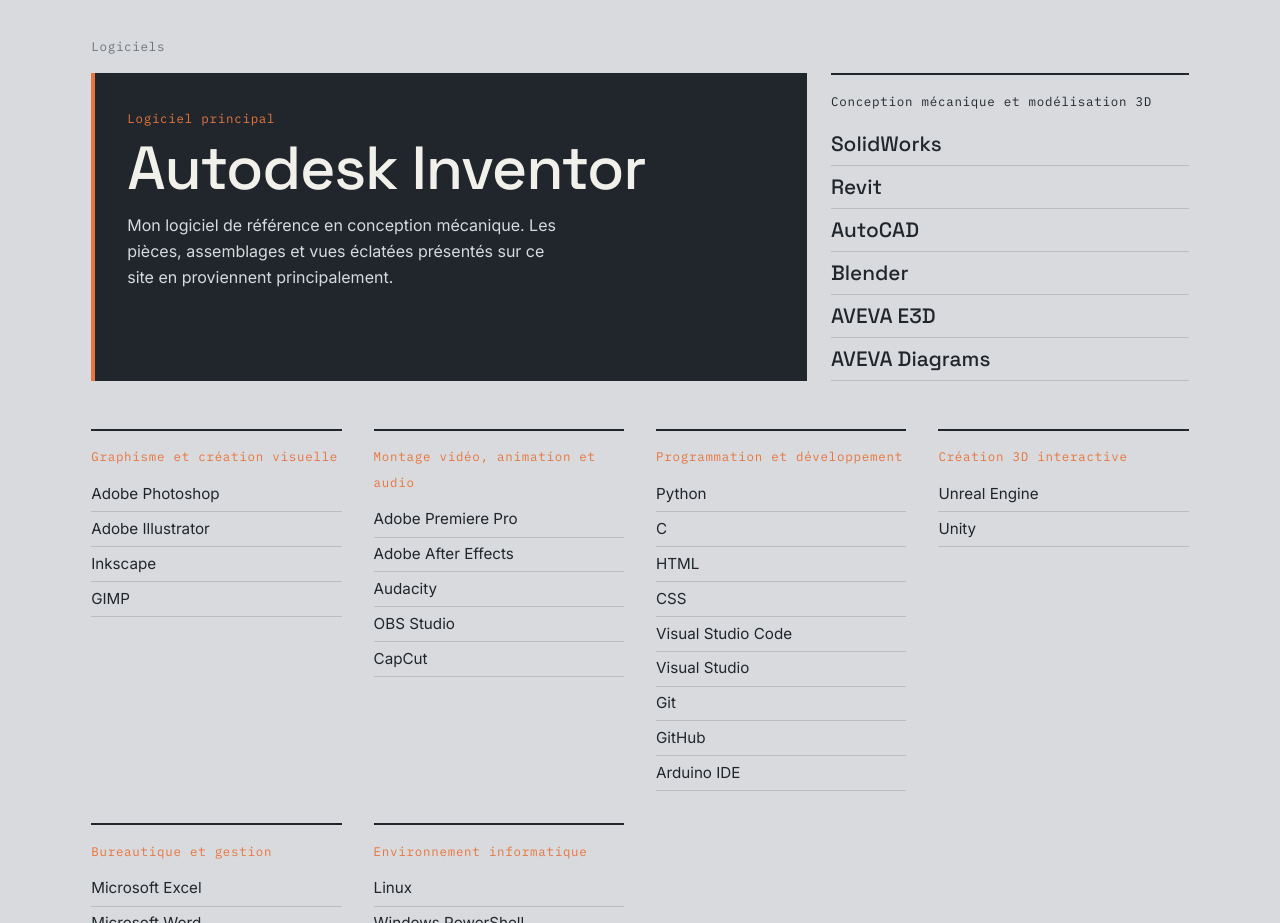
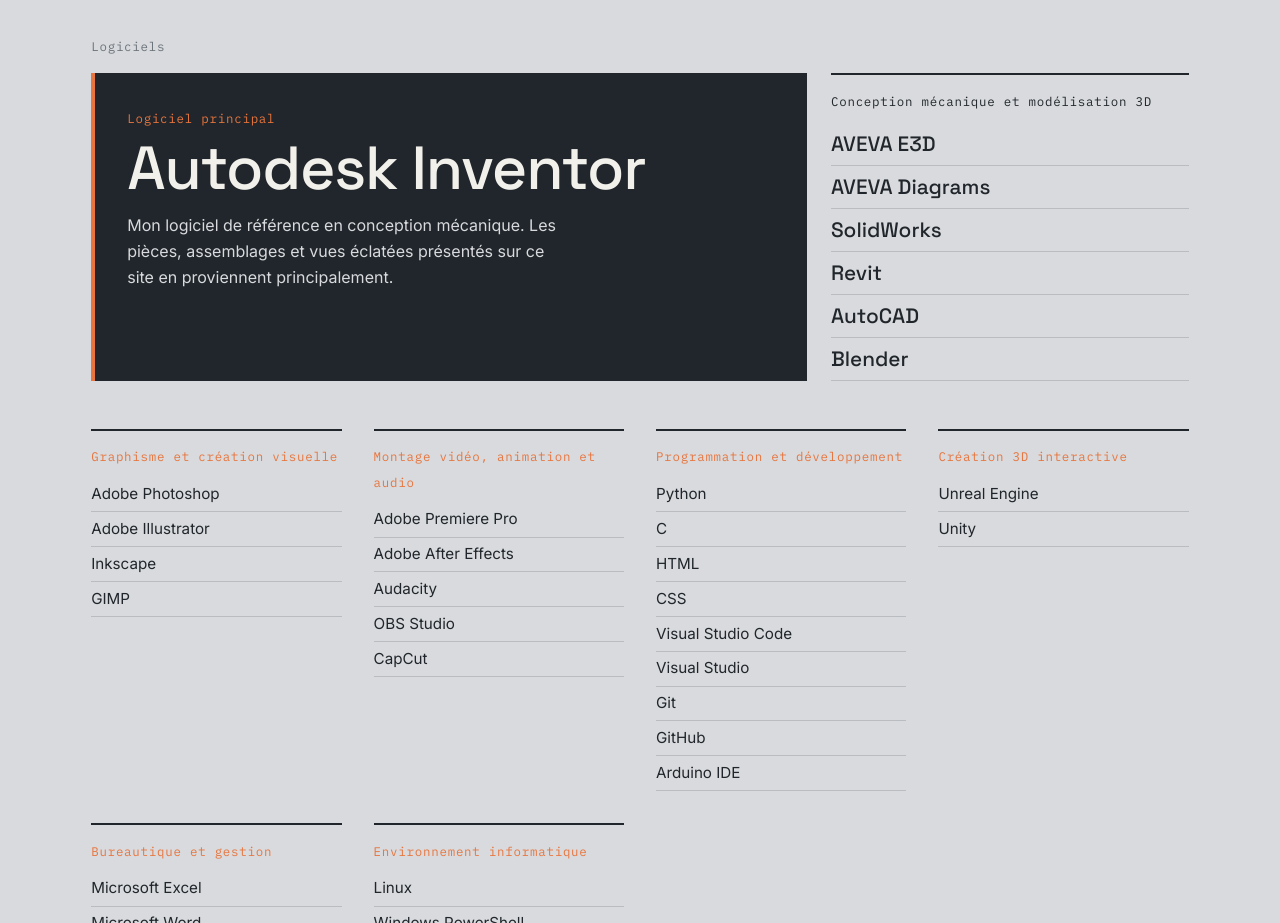
Before and after one commit to adamben-hue/portfolio-adam-benelamine, a plain HTML site: page index.html in a window 1280 px wide. Shown: the part 10588-11511 px from the top of the page. Drawn offline with nearby package versions, Linux system fonts and the light colour scheme.

Commit message:
Update index.html

```diff
--- a/index.html
+++ b/index.html
@@ -26,7 +26,7 @@
 <div id="competences"><section class="bloc"><span class="mono o rv">06 — Compétences et logiciels</span><h2 class="rv">Logiciels et savoir-faire</h2>
 <span class="mono sous rv">Logiciels</span>
 <div class="logi rv"><div class="main"><span class="mono o">Logiciel principal</span><h3>Autodesk Inventor</h3><p>Mon logiciel de référence en conception mécanique. Les pièces, assemblages et vues éclatées présentés sur ce site en proviennent principalement.</p></div>
-<div class="sec"><span class="mono">Conception mécanique et modélisation 3D</span><ul><li>SolidWorks</li><li>Revit</li><li>AutoCAD</li><li>Blender</li><li>AVEVA E3D</li><li>AVEVA Diagrams</li></ul></div></div>
+<div class="sec"><span class="mono">Conception mécanique et modélisation 3D</span><ul><li>AVEVA E3D</li><li>AVEVA Diagrams</li><li>SolidWorks</li><li>Revit</li><li>AutoCAD</li><li>Blender</li></ul></div></div>
 <div class="soft rv">
 <div><span class="mono o">Graphisme et création visuelle</span><ul><li>Adobe Photoshop</li><li>Adobe Illustrator</li><li>Inkscape</li><li>GIMP</li></ul></div>
 <div><span class="mono o">Montage vidéo, animation et audio</span><ul><li>Adobe Premiere Pro</li><li>Adobe After Effects</li><li>Audacity</li><li>OBS Studio</li><li>CapCut</li></ul></div>
```
